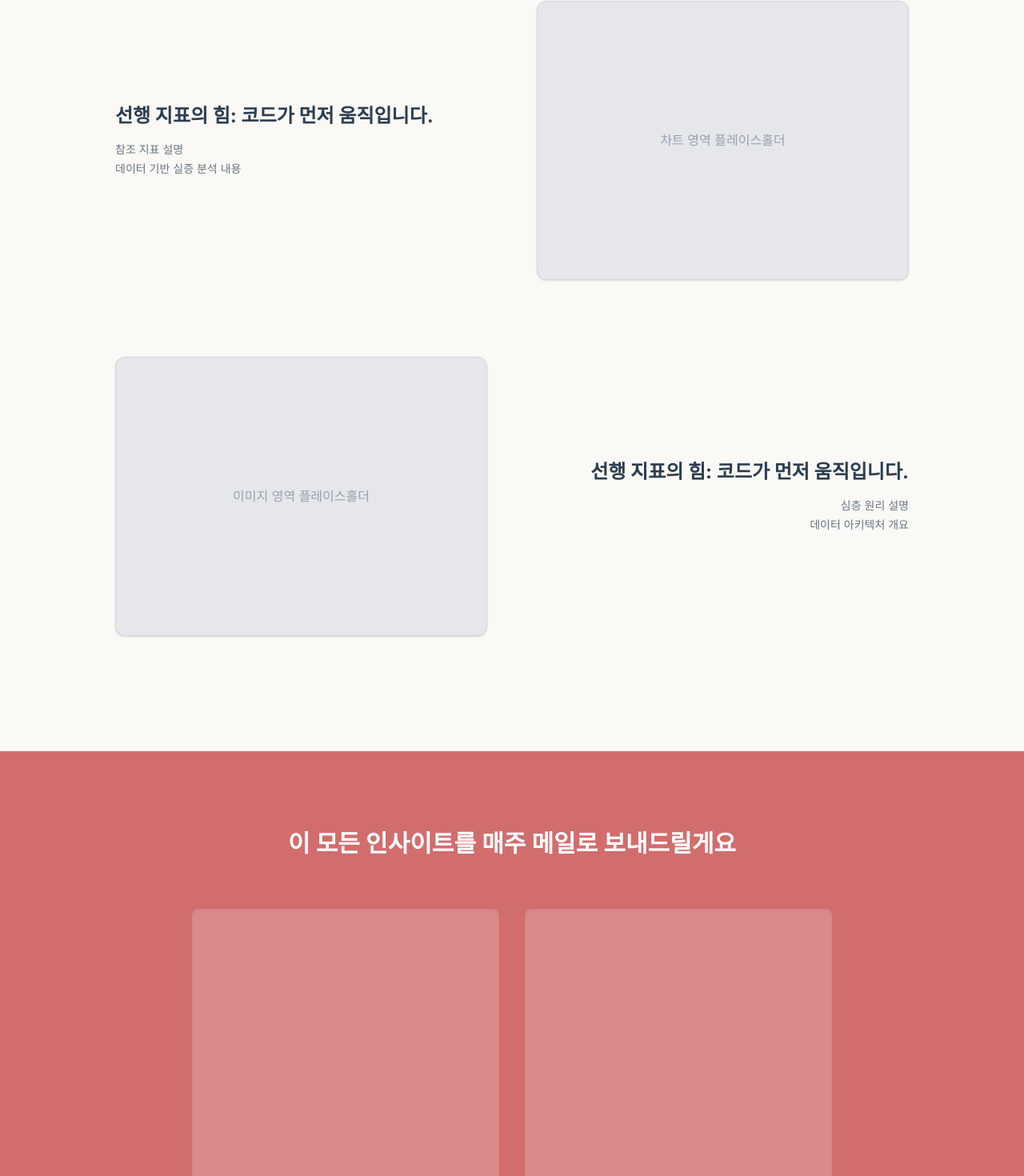
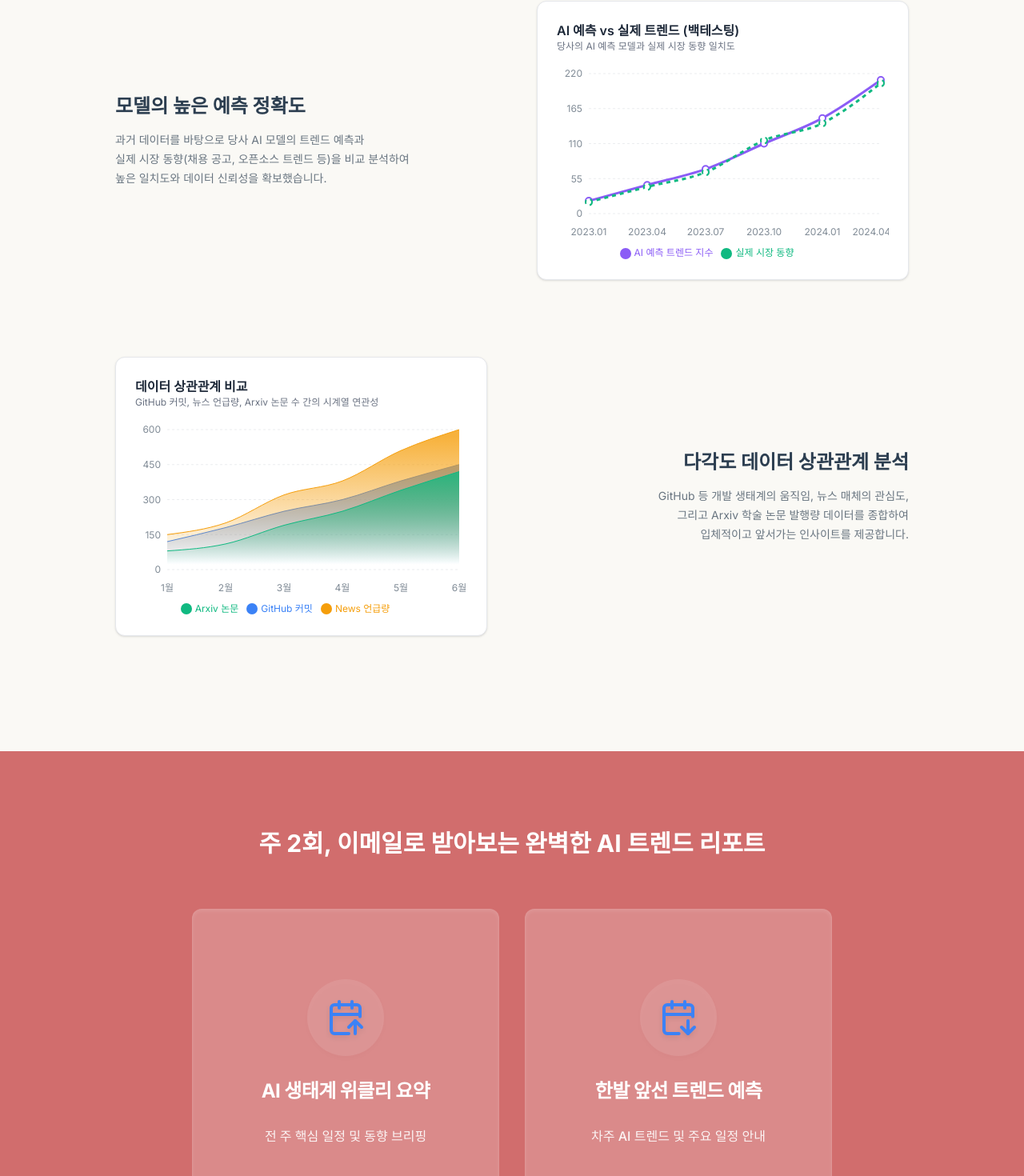
Before and after one commit to ljy0221/AiRadar, a Next.js app in the folder AIRadar/frontend/: page / in a window 1280 px wide. Shown: the part 1161-2631 px from the top of the page at 80% size. Built offline with nearby package versions, Linux system fonts and the light colour scheme.

Commit message:
feat: add homepage data
home 페이지 mock data 추가 및 ui 수정

```diff
--- /dev/null
+++ b/AIRadar/frontend/components/features/home/BacktestingChart.tsx
@@ -0,0 +1,93 @@
+"use client";
+
+import React, { useState, useEffect } from 'react';
+import {
+  LineChart,
+  Line,
+  XAxis,
+  YAxis,
+  CartesianGrid,
+  Tooltip,
+  ResponsiveContainer,
+  Legend,
+  Area,
+  AreaChart,
+} from 'recharts';
+
+import { backtestingMockData } from '@/services/homeMockData';
+
+export const BacktestingChart = () => {
+  const [mounted, setMounted] = useState(false);
+
+  useEffect(() => {
+    setMounted(true);
+  }, []);
+
+  if (!mounted) return <div className="w-full h-full flex items-center justify-center animate-pulse bg-gray-100 dark:bg-gray-800/50 rounded-xl" />;
+
+  return (
+    <div className="w-full h-full p-4 md:p-6 flex flex-col">
+      <div className="mb-4">
+        <h5 className="font-semibold text-sm md:text-base text-gray-800 dark:text-gray-200">AI 예측 vs 실제 트렌드 (백테스팅)</h5>
+        <p className="text-xs text-gray-500 dark:text-gray-400">당사의 AI 예측 모델과 실제 시장 동향 일치도</p>
+      </div>
+      <div className="flex-1 w-full min-h-[200px]">
+        <ResponsiveContainer width="100%" height="100%">
+          <LineChart data={backtestingMockData} margin={{ top: 10, right: 10, left: -20, bottom: 0 }}>
+            <defs>
+              <linearGradient id="colorPredicted" x1="0" y1="0" x2="0" y2="1">
+                <stop offset="5%" stopColor="#8b5cf6" stopOpacity={0.3}/>
+                <stop offset="95%" stopColor="#8b5cf6" stopOpacity={0}/>
+              </linearGradient>
+            </defs>
+            <CartesianGrid strokeDasharray="3 3" vertical={false} stroke="rgba(156, 163, 175, 0.2)" />
+            <XAxis
+              dataKey="month"
+              axisLine={false}
+              tickLine={false}
+              tick={{ fontSize: 12, fill: 'currentColor', opacity: 0.6 }}
+              dy={10}
+            />
+            <YAxis
+              axisLine={false}
+              tickLine={false}
+              tick={{ fontSize: 12, fill: 'currentColor', opacity: 0.6 }}
+            />
+            <Tooltip
+              contentStyle={{
+                backgroundColor: 'var(--color-bg, rgba(255, 255, 255, 0.9))',
+                borderColor: 'rgba(156, 163, 175, 0.2)',
+                borderRadius: '8px',
+                boxShadow: '0 4px 6px -1px rgba(0, 0, 0, 0.1)',
+                color: 'inherit'
+              }}
+              labelStyle={{ color: 'inherit', fontWeight: 'bold', marginBottom: '4px' }}
+            />
+            <Legend
+              iconType="circle"
+              wrapperStyle={{ fontSize: '12px', paddingTop: '10px' }}
+            />
+            <Line
+              name="AI 예측 트렌드 지수"
+              type="monotone"
+              dataKey="predicted"
+              stroke="#8b5cf6"
+              strokeWidth={3}
+              dot={{ r: 4, strokeWidth: 2 }}
+              activeDot={{ r: 6 }}
+            />
+            <Line
+              name="실제 시장 동향"
+              type="monotone"
+              dataKey="actual"
+              stroke="#10b981"
+              strokeWidth={3}
+              strokeDasharray="5 5"
+              dot={{ r: 4, strokeWidth: 2 }}
+            />
+          </LineChart>
+        </ResponsiveContainer>
+      </div>
+    </div>
+  );
+};
--- /dev/null
+++ b/AIRadar/frontend/components/features/home/CorrelationChart.tsx
@@ -0,0 +1,105 @@
+"use client";
+
+import React, { useState, useEffect } from 'react';
+import {
+  AreaChart,
+  Area,
+  XAxis,
+  YAxis,
+  CartesianGrid,
+  Tooltip,
+  ResponsiveContainer,
+  Legend,
+} from 'recharts';
+
+import { correlationMockData } from '@/services/homeMockData';
+
+export const CorrelationChart = () => {
+  const [mounted, setMounted] = useState(false);
+
+  useEffect(() => {
+    setMounted(true);
+  }, []);
+
+  if (!mounted) return <div className="w-full h-full flex items-center justify-center animate-pulse bg-gray-100 dark:bg-gray-800/50 rounded-xl" />;
+
+  return (
+    <div className="w-full h-full p-4 md:p-6 flex flex-col">
+      <div className="mb-4">
+        <h5 className="font-semibold text-sm md:text-base text-gray-800 dark:text-gray-200">데이터 상관관계 비교</h5>
+        <p className="text-xs text-gray-500 dark:text-gray-400">GitHub 커밋, 뉴스 언급량, Arxiv 논문 수 간의 시계열 연관성</p>
+      </div>
+      <div className="flex-1 w-full min-h-[200px]">
+        <ResponsiveContainer width="100%" height="100%">
+          <AreaChart data={correlationMockData} margin={{ top: 10, right: 10, left: -20, bottom: 0 }}>
+            <defs>
+              <linearGradient id="colorGithub" x1="0" y1="0" x2="0" y2="1">
+                <stop offset="5%" stopColor="#3b82f6" stopOpacity={0.8}/>
+                <stop offset="95%" stopColor="#3b82f6" stopOpacity={0}/>
+              </linearGradient>
+              <linearGradient id="colorNews" x1="0" y1="0" x2="0" y2="1">
+                <stop offset="5%" stopColor="#f59e0b" stopOpacity={0.8}/>
+                <stop offset="95%" stopColor="#f59e0b" stopOpacity={0}/>
+              </linearGradient>
+              <linearGradient id="colorArxiv" x1="0" y1="0" x2="0" y2="1">
+                <stop offset="5%" stopColor="#10b981" stopOpacity={0.8}/>
+                <stop offset="95%" stopColor="#10b981" stopOpacity={0}/>
+              </linearGradient>
+            </defs>
+            <CartesianGrid strokeDasharray="3 3" vertical={false} stroke="rgba(156, 163, 175, 0.2)" />
+            <XAxis
+              dataKey="month"
+              axisLine={false}
+              tickLine={false}
+              tick={{ fontSize: 12, fill: 'currentColor', opacity: 0.6 }}
+              dy={10}
+            />
+            <YAxis
+              axisLine={false}
+              tickLine={false}
+              tick={{ fontSize: 12, fill: 'currentColor', opacity: 0.6 }}
+            />
+            <Tooltip
+              contentStyle={{
+                backgroundColor: 'var(--color-bg, rgba(255, 255, 255, 0.9))',
+                borderColor: 'rgba(156, 163, 175, 0.2)',
+                borderRadius: '8px',
+                boxShadow: '0 4px 6px -1px rgba(0, 0, 0, 0.1)',
+                color: 'inherit'
+              }}
+              labelStyle={{ color: 'inherit', fontWeight: 'bold', marginBottom: '4px' }}
+            />
+            <Legend
+              iconType="circle"
+              wrapperStyle={{ fontSize: '12px', paddingTop: '10px' }}
+            />
+            <Area
+              name="GitHub 커밋"
+              type="monotone"
+              dataKey="github"
+              stroke="#3b82f6"
+              fillOpacity={1}
+              fill="url(#colorGithub)"
+            />
+            <Area
+              name="News 언급량"
+              type="monotone"
+              dataKey="news"
+              stroke="#f59e0b"
+              fillOpacity={1}
+              fill="url(#colorNews)"
+            />
+            <Area
+              name="Arxiv 논문"
+              type="monotone"
+              dataKey="arxiv"
+              stroke="#10b981"
+              fillOpacity={1}
+              fill="url(#colorArxiv)"
+            />
+          </AreaChart>
+        </ResponsiveContainer>
+      </div>
+    </div>
+  );
+};
--- a/AIRadar/frontend/components/features/home/FaqSection.tsx
+++ b/AIRadar/frontend/components/features/home/FaqSection.tsx
@@ -2,9 +2,9 @@ import { Accordion } from '@/components/common';
 
 export const FaqSection = () => {
   const faqs = [
-    { title: '1. 오늘 저녁은 뭔가요?', content: '맛있는 저녁 식사를 추천합니다. 항상 건강하게 드세요!' },
-    { title: '2. 오늘 저녁은 뭔가요?', content: '다양한 메뉴 중 하나를 골라보세요. 즐거운 식사 되시길 바랍니다.' },
-    { title: '3. 오늘 저녁은 뭔가요?', content: 'AI가 분석한 가장 최적화된 저녁 메뉴를 곧 업데이트 해드릴 예정입니다.' },
+    { title: '뉴스레터는 언제 발송되나요?', content: '매주 월요일과 금요일 오전, 이메일로 발송됩니다. 월요일에는 지난 주의 주요 이슈 리뷰를, 금요일에는 다가올 트렌드 예측과 일정을 담아 보내드립니다.' },
+    { title: '어떤 내용을 다루나요?', content: 'HTML 리포트 형식으로 제공되며, AI 관련 주요 기업 발표 요약, 새로운 컨퍼런스 소식, 그리고 자체 데이터를 기반으로 분석한 트렌드 예측을 알기 쉽게 정리해 드립니다.' },
+    { title: '구독 취소는 어떻게 하나요?', content: '수신하신 뉴스레터 이메일 하단의 [구독 취소] 버튼을 클릭하시면 언제든지 쉽게 취소하실 수 있습니다.' },
   ];
 
   return (
--- a/AIRadar/frontend/components/features/home/FeatureSection.tsx
+++ b/AIRadar/frontend/components/features/home/FeatureSection.tsx
@@ -1,3 +1,6 @@
+import { BacktestingChart } from './BacktestingChart';
+import { CorrelationChart } from './CorrelationChart';
+
 export const FeatureSection = () => {
   return (
     <section className="w-full max-w-5xl px-4 py-24 flex flex-col items-center">
@@ -13,28 +16,30 @@ export const FeatureSection = () => {
         {/* 첫번째 특징 */}
         <div className="flex flex-col md:flex-row items-center justify-between gap-8 md:gap-16">
           <div className="flex-1 text-center md:text-left flex flex-col items-center md:items-start gap-4">
-            <h4 className="text-xl md:text-2xl font-bold">선행 지표의 힘: 코드가 먼저 움직입니다.</h4>
+            <h4 className="text-xl md:text-2xl font-bold">모델의 높은 예측 정확도</h4>
             <div className="text-sm opacity-70 flex flex-col gap-1 items-center md:items-start">
-              <span>참조 지표 설명</span>
-              <span>데이터 기반 실증 분석 내용</span>
+              <span>과거 데이터를 바탕으로 당사 AI 모델의 트렌드 예측과</span>
+              <span>실제 시장 동향(채용 공고, 오픈소스 트렌드 등)을 비교 분석하여</span>
+              <span>높은 일치도와 데이터 신뢰성을 확보했습니다.</span>
             </div>
           </div>
-          <div className="flex-1 w-full bg-gray-200 dark:bg-[#1a1c2e] rounded-xl aspect-[4/3] flex items-center justify-center border border-gray-300 dark:border-gray-800 shadow-sm">
-            <span className="text-gray-400">차트 영역 플레이스홀더</span>
+          <div className="flex-1 w-full bg-white dark:bg-[#1a1c2e] rounded-xl aspect-[4/3] flex items-center justify-center border border-gray-200 dark:border-gray-800 shadow-sm overflow-hidden">
+            <BacktestingChart />
           </div>
         </div>
 
         {/* 두번째 특징 */}
         <div className="flex flex-col md:flex-row-reverse items-center justify-between gap-8 md:gap-16">
           <div className="flex-1 text-center md:text-right flex flex-col items-center md:items-end gap-4">
-            <h4 className="text-xl md:text-2xl font-bold">선행 지표의 힘: 코드가 먼저 움직입니다.</h4>
+            <h4 className="text-xl md:text-2xl font-bold">다각도 데이터 상관관계 분석</h4>
             <div className="text-sm opacity-70 flex flex-col gap-1 items-center md:items-end">
-              <span>심층 원리 설명</span>
-              <span>데이터 아키텍처 개요</span>
+              <span>GitHub 등 개발 생태계의 움직임, 뉴스 매체의 관심도,</span>
+              <span>그리고 Arxiv 학술 논문 발행량 데이터를 종합하여</span>
+              <span>입체적이고 앞서가는 인사이트를 제공합니다.</span>
             </div>
           </div>
-          <div className="flex-1 w-full bg-gray-200 dark:bg-[#1a1c2e] rounded-xl aspect-[4/3] flex items-center justify-center border border-gray-300 dark:border-gray-800 shadow-sm">
-            <span className="text-gray-400">이미지 영역 플레이스홀더</span>
+          <div className="flex-1 w-full bg-white dark:bg-[#1a1c2e] rounded-xl aspect-[4/3] flex items-center justify-center border border-gray-200 dark:border-gray-800 shadow-sm overflow-hidden">
+            <CorrelationChart />
           </div>
         </div>
       </div>
--- a/AIRadar/frontend/components/features/home/NewsletterSection.tsx
+++ b/AIRadar/frontend/components/features/home/NewsletterSection.tsx
@@ -2,8 +2,7 @@
 
 import { useState } from 'react';
 import { Input, Modal } from '@/components/common';
-import { Mail, User, Briefcase, ChevronDown } from 'lucide-react';
-
+import { Mail, User, Briefcase, ChevronDown, CalendarArrowUp, CalendarArrowDown } from 'lucide-react';
 export const NewsletterSection = () => {
   const [isModalOpen, setIsModalOpen] = useState(false);
 
@@ -16,20 +15,32 @@ export const NewsletterSection = () => {
   return (
     <section className="w-full bg-[var(--color-accent)] dark:bg-[#1a1c2e] text-white dark:text-[var(--color-text-primary)] py-24 px-4 mt-12 flex flex-col items-center transition-colors border-y border-transparent dark:border-gray-800">
       <div className="max-w-4xl w-full text-center">
-        <h3 className="text-xl md:text-3xl font-bold mb-16 px-4">이 모든 인사이트를 매주 메일로 보내드릴게요</h3>
+        <h3 className="text-xl md:text-3xl font-bold mb-16 px-4">주 2회, 이메일로 받아보는 완벽한 AI 트렌드 리포트</h3>
 
         <div className="grid grid-cols-1 md:grid-cols-2 gap-8 mb-20 px-4 md:px-12">
           {/* Item 1 */}
-          <div className="flex flex-col items-center gap-6">
-            <div className="w-full max-w-xs md:max-w-sm aspect-square bg-white/20 dark:bg-white/5 rounded-lg flex items-center justify-center shadow-inner" />
-            <div className="w-16 h-1.5 bg-white/60 rounded-full" />
-            <p className="text-sm md:text-base font-semibold">매주 AI 테크의 핵심 키워드 정리</p>
+          <div className="flex flex-col items-center gap-6 text-center">
+            <div className="w-full max-w-xs md:max-w-sm aspect-square bg-white/20 dark:bg-white/5 rounded-xl flex flex-col items-center justify-center shadow-[inset_0_2px_4px_rgba(255,255,255,0.1)] p-8 gap-5 border border-white/10 dark:border-white/5 hover:bg-white/30 dark:hover:bg-white/10 transition-all duration-300 hover:-translate-y-1">
+              <div className="drop-shadow-md flex items-center justify-center bg-white/10 rounded-full w-24 h-24 mb-2">
+                <CalendarArrowUp className="w-12 h-12 text-[#3b82f6]" />
+              </div>
+              <h4 className="text-2xl font-bold tracking-tight">AI 생태계 위클리 요약</h4>
+              <p className="text-[16px] opacity-90 mt-2 font-medium break-keep">
+                전 주 핵심 일정 및 동향 브리핑
+              </p>
+            </div>
           </div>
           {/* Item 2 */}
-          <div className="flex flex-col items-center gap-6">
-            <div className="w-full max-w-xs md:max-w-sm aspect-square bg-white/20 dark:bg-white/5 rounded-lg flex items-center justify-center shadow-inner" />
-            <div className="w-16 h-1.5 bg-white/60 rounded-full" />
-            <p className="text-sm md:text-base font-semibold">현업에서 와닿는 AI 생태계 이야기</p>
+          <div className="flex flex-col items-center gap-6 text-center">
+            <div className="w-full max-w-xs md:max-w-sm aspect-square bg-white/20 dark:bg-white/5 rounded-xl flex flex-col items-center justify-center shadow-[inset_0_2px_4px_rgba(255,255,255,0.1)] p-8 gap-5 border border-white/10 dark:border-white/5 hover:bg-white/30 dark:hover:bg-white/10 transition-all duration-300 hover:-translate-y-1">
+              <div className="drop-shadow-md flex items-center justify-center bg-white/10 rounded-full w-24 h-24 mb-2">
+                <CalendarArrowDown className="w-12 h-12 text-[#3b82f6]" />
+              </div>
+              <h4 className="text-2xl font-bold tracking-tight">한발 앞선 트렌드 예측</h4>
+              <p className="text-[16px] opacity-90 mt-2 font-medium break-keep">
+                차주 AI 트렌드 및 주요 일정 안내
+              </p>
+            </div>
           </div>
         </div>
 
--- a/AIRadar/frontend/components/features/home/index.ts
+++ b/AIRadar/frontend/components/features/home/index.ts
@@ -2,3 +2,5 @@ export * from './HeroSection';
 export * from './FeatureSection';
 export * from './NewsletterSection';
 export * from './FaqSection';
+export * from './BacktestingChart';
+export * from './CorrelationChart';
--- /dev/null
+++ b/AIRadar/frontend/services/homeMockData.ts
@@ -0,0 +1,31 @@
+export interface BacktestingData {
+  month: string;
+  predicted: number;
+  actual: number;
+  accuracy: number;
+}
+
+export const backtestingMockData: BacktestingData[] = [
+  { month: '2023.01', predicted: 20, actual: 18, accuracy: 90 },
+  { month: '2023.04', predicted: 45, actual: 42, accuracy: 93 },
+  { month: '2023.07', predicted: 70, actual: 65, accuracy: 92 },
+  { month: '2023.10', predicted: 110, actual: 115, accuracy: 95 },
+  { month: '2024.01', predicted: 150, actual: 142, accuracy: 94 },
+  { month: '2024.04', predicted: 210, actual: 205, accuracy: 97 },
+];
+
+export interface CorrelationData {
+  month: string;
+  github: number;
+  news: number;
+  arxiv: number;
+}
+
+export const correlationMockData: CorrelationData[] = [
+  { month: '1월', github: 120, news: 150, arxiv: 80 },
+  { month: '2월', github: 180, news: 200, arxiv: 110 },
+  { month: '3월', github: 250, news: 320, arxiv: 190 },
+  { month: '4월', github: 300, news: 380, arxiv: 250 },
+  { month: '5월', github: 380, news: 510, arxiv: 340 },
+  { month: '6월', github: 450, news: 600, arxiv: 420 },
+];
```
